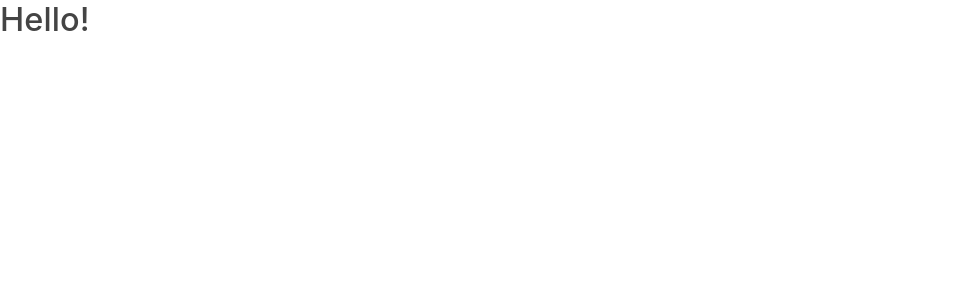
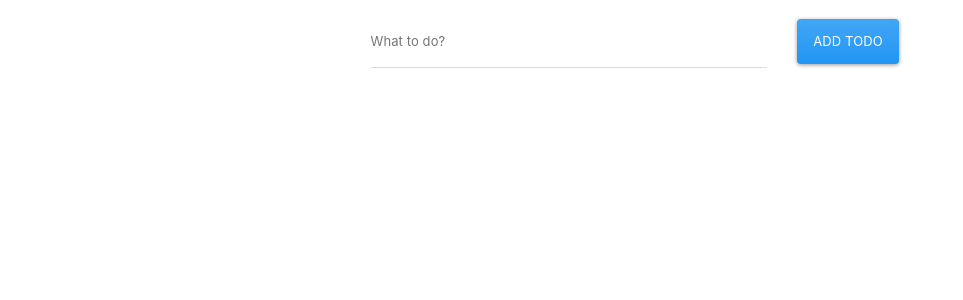
Before and after one commit to ProMehedi/react-todo, a React (Create React App) app: page / in a window 1280 px wide. Shown: the top 300 px of the page, without its empty margins (0-963 px from the left). Built offline with nearby package versions, Linux system fonts and the light colour scheme.

Commit message:
Add Form

```diff
--- a/src/App.js
+++ b/src/App.js
@@ -1,9 +1,14 @@
 import React from 'react'
+import Form from './components/Form'
 
 const App = () => {
   return (
-    <div>
-      <h1>Hello!</h1>
+    <div className='container p-3'>
+      <div className='row justify-content-center'>
+        <div className='col-lg-6'>
+          <Form />
+        </div>
+      </div>
     </div>
   )
 }
--- /dev/null
+++ b/src/components/Form.js
@@ -0,0 +1,24 @@
+import React from 'react'
+
+const Form = () => {
+  return (
+    <form>
+      <div class='form-group row align-items-center'>
+        <div class='col-sm-9'>
+          <input
+            type='text'
+            class='form-control-plaintext'
+            placeholder='What to do?'
+          />
+        </div>
+        <div className='col-sm-3'>
+          <button type='submit' className='btn btn-primary'>
+            Add Todo
+          </button>
+        </div>
+      </div>
+    </form>
+  )
+}
+
+export default Form
```
